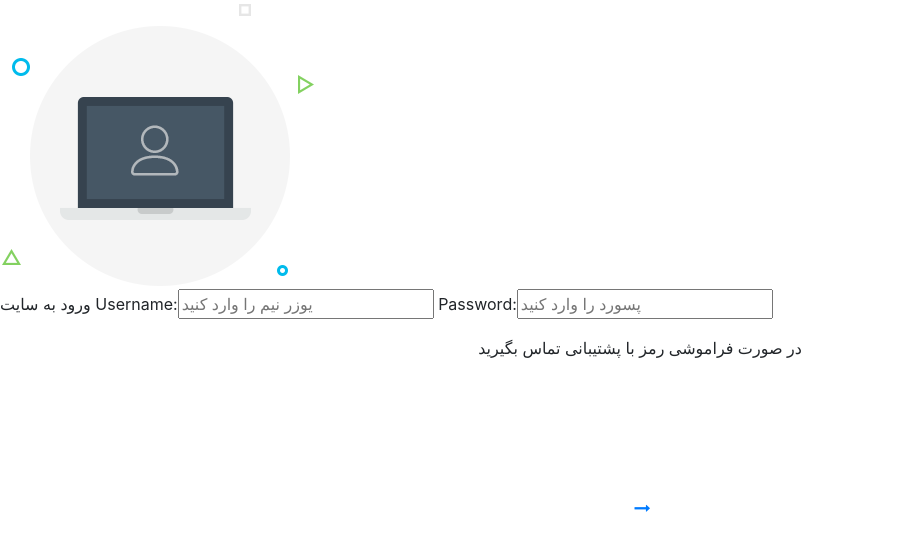
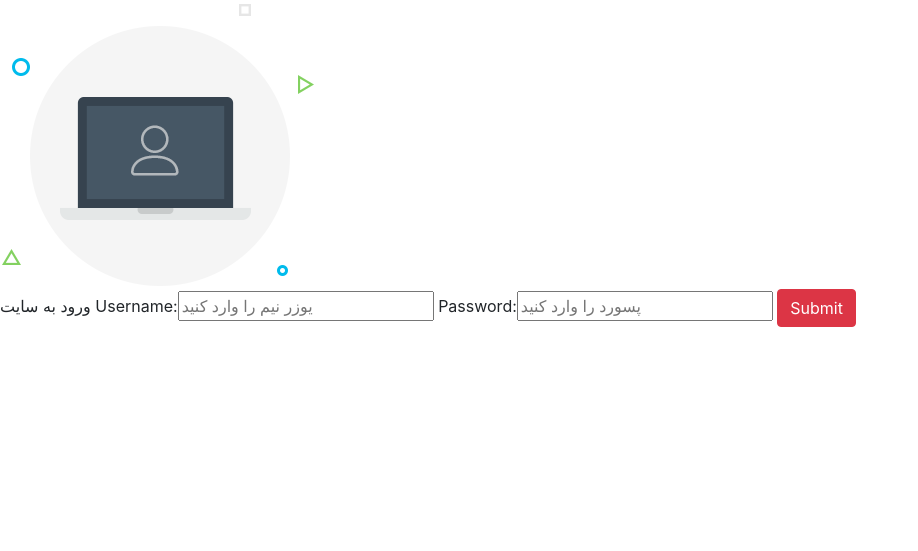
Before and after one commit to sahandtalebi/Cheat-cxam, a Django app: page /login in a window 1280 px wide. Shown: the top 551 px of the page, without its empty margins (0-918 px from the left). Run offline with Django 3.2, Linux system fonts and the light colour scheme; some libraries are stand-ins or nearby versions.

Commit message:
new template

```diff
--- a/CheatExam/urls.py
+++ b/CheatExam/urls.py
@@ -22,12 +22,13 @@ from .view import homepage,\
     answer_question, \
     delete_the_item
 
+
 urlpatterns = [
     path('', homepage),
-    path('login' , login_forms),
+    path('login', login_forms),
     path('question/', new_question),
+    path('delete-the-question/<int:id>', delete_the_item),
     path('answer-the-question/<int:id>', answer_question),
-    path('delete-the-question/<int:id>', delete_the_item),
     path('form/<slug>', forms_view),
     path('admin/', admin.site.urls),
 ]
--- a/CheatExam/view.py
+++ b/CheatExam/view.py
@@ -3,6 +3,7 @@ from cheatexam_question.models import Question
 from django.contrib.auth import get_user_model
 
 User = get_user_model()
+
 
 def homepage(request):
     ct = request.session.get('count', 0)
@@ -25,14 +26,11 @@ def new_question(request, q=None):
     answer = request.GET.get('a')
     username = request.GET.get('username')
     username = User.objects.filter(username=username).first()
-
     if massage:
         Question.objects.create(message=massage, answer=answer, created_by=username)
 
+    return redirect('/')
 
-
-
-    return redirect('/')
 
 def answer_question(request, **kwargs):
     id = (kwargs['id'])
--- a/cheatexam_account/templates/login.html
+++ b/cheatexam_account/templates/login.html
@@ -31,34 +31,16 @@
 					<img src="{% static 'images/img-01.png' %}" alt="IMG">
 				</div>
 
-				<form class="login100-form validate-form">
+				<form method="post" class="login100-form validate-form">
 					<span class="login100-form-title">
 						ورود به سایت
 					</span>
+                    {% csrf_token%}
+                        {{ form }}
+                        <input type="submit" class="btn btn-danger">
+					</form>
 
 
-
-					<form>
-                    {% csrf_token %}
-
-                        {{ form }}
-
-					</form>
-
-					<div class="text-center p-t-12">
-						<span class="txt1">
-							در صورت فراموشی رمز با پشتیبانی تماس بگیرید
-						</span>
-						<a class="txt2" href="#">
-
-						</a>
-					</div>
-
-					<div class="text-center p-t-136">
-						<a class="txt2" href="#">
-
-							<i class="fa fa-long-arrow-right m-l-5" aria-hidden="true"></i>
-						</a>
 					</div>
 				</form>
 			</div>
--- a/cheatexam_account/views.py
+++ b/cheatexam_account/views.py
@@ -1,14 +1,19 @@
-from django.shortcuts import render
-from django.contrib.auth import authenticate, login, get_user_model
+from django.shortcuts import render , redirect
+from django.contrib.auth import login, get_user_model ,authenticate
 from .forms import LoginForms
 
 
 def login_forms(request):
     loginform = LoginForms(request.POST or None)
+
     if loginform.is_valid():
-        username = loginform.cleaned_data.get("username")
-        password = loginform.cleaned_data.get("password")
-        print(username , password)
+        username = loginform.cleaned_data.get('username')
+        password = loginform.cleaned_data.get('password')
+        user = authenticate(request, username=username, password=password)
+        if user is None:
+            login(request, user)
+            return redirect('/')
+
     context = {
         'form': loginform
     }
--- a/cheatexam_forms/models.py
+++ b/cheatexam_forms/models.py
@@ -1,12 +1,15 @@
 from django.contrib.auth.models import User
 from django.db import models
 
+from cheatexam_question.models import Question
+
 User = User()
+
 
 class Forms(models.Model):
     name = models.CharField(max_length=50)
     slug = models.SlugField(unique=True, primary_key=True)
-    password = models.CharField(max_length=200)
     user = models.ForeignKey(User, on_delete=models.CASCADE)
+    ask = models.ForeignKey(Question, on_delete=models.CASCADE)
     def __str__(self):
         return self.name
```
Also changed, not shown: cheatexam_forms/views.py (+3 -5 lines), cheatexam_question/models.py (+3 -4 lines), templates/homepage.html (+7 -5 lines), cheatexam_forms/migrations/0008_remove_forms_user.py (added), cheatexam_forms/migrations/0009_forms_user.py (added), cheatexam_forms/migrations/0010_remove_forms_password.py (added), cheatexam_forms/migrations/0011_forms_ask.py (added), cheatexam_question/migrations/0025_auto_20201223_1717.py (added), cheatexam_question/migrations/0026_question_form.py (added), cheatexam_question/migrations/0027_auto_20201223_1718.py (added), cheatexam_question/migrations/0028_auto_20201223_1724.py (added), cheatexam_question/migrations/0029_remove_question_form.py (added), db.sqlite3.
